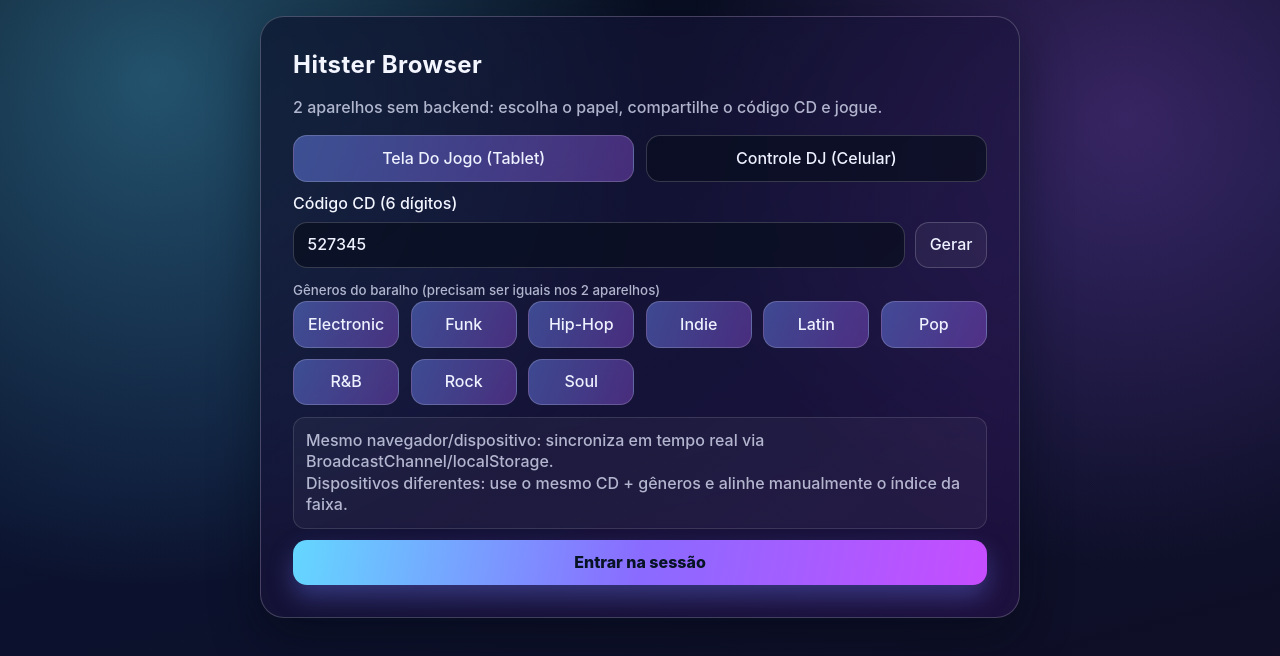
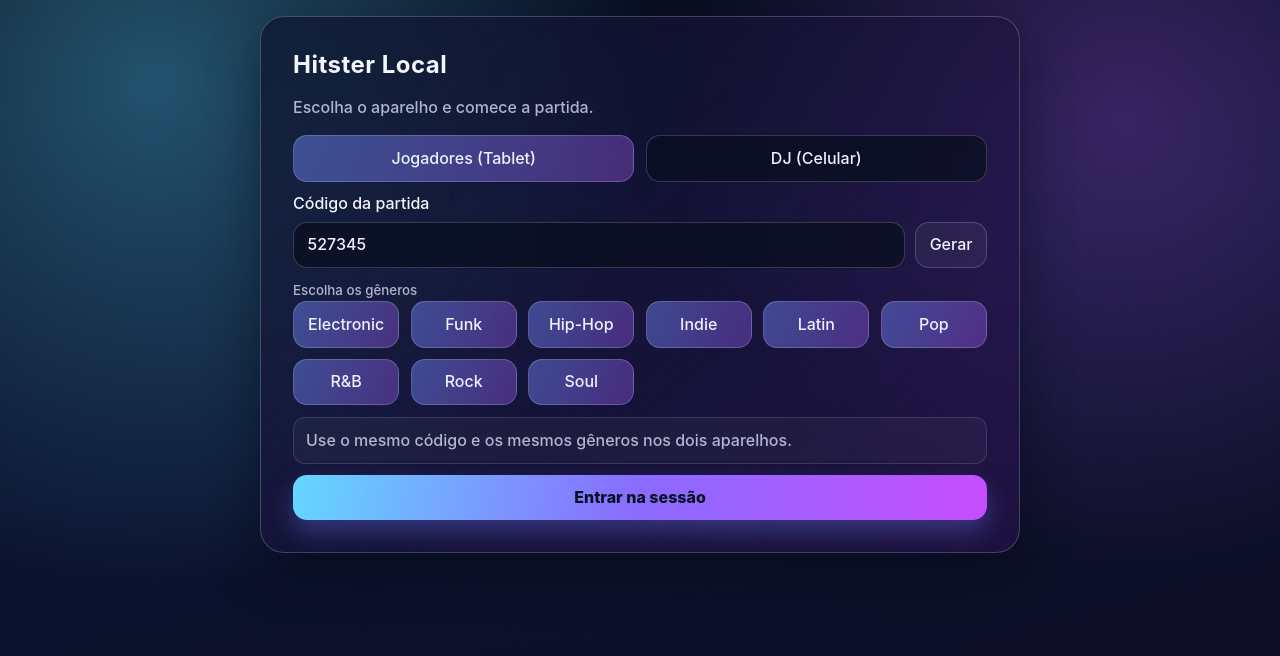
Before and after one commit to bagueragit/hitster-browser, a React (Vite) app: page / in a window 1280 px wide. Shown: the top 656 px of the page. Built offline with nearby package versions, Linux system fonts and the light colour scheme.

Commit message:
chore: simplify in-game copy for end users

```diff
--- a/src/components/GameScreen.tsx
+++ b/src/components/GameScreen.tsx
@@ -36,8 +36,8 @@ export function GameScreen({ session, song, totalTracks, onChangeIndex, onToggle
   return (
     <section className="screen-card glass game-card">
       <div className="top-row">
-        <h2>{isDj ? 'Controle DJ' : 'Tela do Jogo'}</h2>
-        <span className="muted">CD {session.cdCode}</span>
+        <h2>{isDj ? 'DJ' : 'Jogo'}</h2>
+        <span className="muted">Código {session.cdCode}</span>
       </div>
 
       <div className="score-chip active">
@@ -54,15 +54,15 @@ export function GameScreen({ session, song, totalTracks, onChangeIndex, onToggle
             Abrir no Spotify
           </a>
           <a className="ghost-btn link-btn" href={links.web} target="_blank" rel="noreferrer">
-            fallback web
+            Abrir no navegador
           </a>
         </div>
       ) : (
         <div className="secret-panel reveal-enter">
           <h3>Carta da rodada</h3>
-          <p className="muted">No modo Jogo os metadados ficam ocultos até reveal.</p>
+          <p className="muted">Ouça a música no celular DJ e escolha a posição na timeline.</p>
           <button className="secondary-btn" onClick={onToggleReveal}>
-            {session.revealInGameScreen ? 'Ocultar metadados' : 'Revelar metadados'}
+            {session.revealInGameScreen ? 'Ocultar resposta' : 'Revelar resposta'}
           </button>
           {session.revealInGameScreen && (
             <div className="result-box success">
@@ -87,13 +87,9 @@ export function GameScreen({ session, song, totalTracks, onChangeIndex, onToggle
       <div className="cd-row">
         <input value={manualIndex} onChange={(e) => setManualIndex(e.target.value.replace(/\D/g, ''))} />
         <button className="secondary-btn" onClick={applyManualIndex}>
-          Sincronizar índice
+          Ir para faixa
         </button>
       </div>
-
-      <p className="muted tiny">
-        Sem backend: em aparelhos diferentes o avanço é manual. Use a mesma faixa exibida para alinhar.
-      </p>
 
       <button className="ghost-btn" onClick={onRestart}>
         Sair da sessão
--- a/src/components/SetupScreen.tsx
+++ b/src/components/SetupScreen.tsx
@@ -36,21 +36,21 @@ export function SetupScreen({ onStart }: SetupScreenProps) {
 
   return (
     <section className="screen-card glass setup-card">
-      <h1>Hitster Browser</h1>
-      <p className="muted">2 aparelhos sem backend: escolha o papel, compartilhe o código CD e jogue.</p>
+      <h1>Hitster Local</h1>
+      <p className="muted">Escolha o aparelho e comece a partida.</p>
 
       <form onSubmit={onSubmit} className="setup-form">
         <div className="role-grid">
           <button type="button" className={role === 'game' ? 'chip chip-active' : 'chip'} onClick={() => setRole('game')}>
-            Tela do Jogo (tablet)
+            Jogadores (tablet)
           </button>
           <button type="button" className={role === 'dj' ? 'chip chip-active' : 'chip'} onClick={() => setRole('dj')}>
-            Controle DJ (celular)
+            DJ (celular)
           </button>
         </div>
 
         <label>
-          Código CD (6 dígitos)
+          Código da partida
           <div className="cd-row">
             <input
               value={cdCode}
@@ -66,7 +66,7 @@ export function SetupScreen({ onStart }: SetupScreenProps) {
         </label>
 
         <div>
-          <small className="muted">Gêneros do baralho (precisam ser iguais nos 2 aparelhos)</small>
+          <small className="muted">Escolha os gêneros</small>
           <div className="genre-grid">
             {deckGenres.map((genre) => (
               <button
@@ -81,10 +81,7 @@ export function SetupScreen({ onStart }: SetupScreenProps) {
           </div>
         </div>
 
-        <div className="hint-box muted">
-          Mesmo navegador/dispositivo: sincroniza em tempo real via BroadcastChannel/localStorage. <br />
-          Dispositivos diferentes: use o mesmo CD + gêneros e alinhe manualmente o índice da faixa.
-        </div>
+        <div className="hint-box muted">Use o mesmo código e os mesmos gêneros nos dois aparelhos.</div>
 
         <button disabled={!canStart} className="primary-btn" type="submit">
           Entrar na sessão
```
